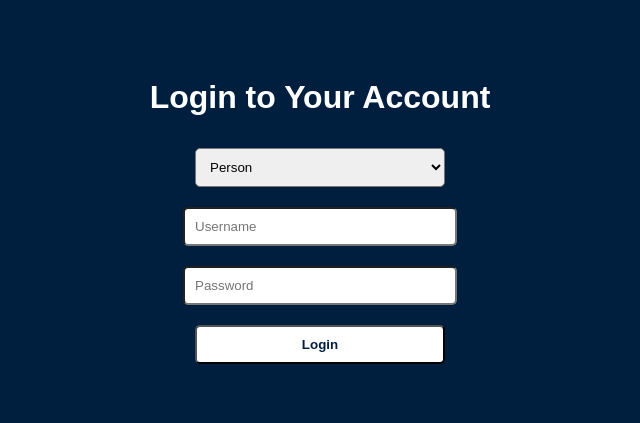
After one commit to wdctelecoms/my_software_company, a Flask app: page /login in a window 1280 px wide. The commit adds this page. Shown: the top 423 px of the page, without its empty margins (320-960 px from the left). Run offline with Flask 3, Linux system fonts and the light colour scheme.

Commit message:
Add login system for person and company

```diff
--- a/app.py
+++ b/app.py
@@ -1,9 +1,17 @@
+from flask import Flask, render_template, request, redirect, session, url_for
 from flask import Flask, render_template, jsonify, request
 import time, json, subprocess, os
 
 app = Flask(__name__)
 
+app.secret_key = 'wdcwamulumbiabifostaer1234danibri'
+
 IP_LOG_FILE = "data/ip_logs.json"
+
+USERS = {
+    "person": {"username": "person1", "password": "pass123"},
+    "company": {"username": "company1", "password": "pass456"}
+}
 
 @app.route('/')
 def home():
@@ -11,6 +19,8 @@ def home():
 
 @app.route('/dashboard')
 def dashboard():
+    if not session.get('logged_in'):
+        return redirect(url_for('login'))
     return render_template("dashboard.html")
 
 @app.route('/system-stats')
@@ -60,5 +70,25 @@ def get_ips():
     with open(IP_LOG_FILE, "r") as f:
         return jsonify(json.load(f))
 
+@app.route('/login', methods=['GET', 'POST'])
+def login():
+    error = None
+    if request.method == 'POST':
+        user_type = request.form['user_type']
+        username = request.form['username']
+        password = request.form['password']
+
+        if user_type in USERS:
+            if USERS[user_type]["username"] == username and USERS[user_type]["password"] == password:
+                session['logged_in'] = True
+                session['user_type'] = user_type
+                return redirect(url_for('dashboard'))
+            else:
+                error = "Invalid username or password"
+        else:
+            error = "Invalid user type"
+
+    return render_template('login.html', error=error)
+
 if __name__ == '__main__':
     app.run(debug=True, port=5000)
--- a/templates/index.html
+++ b/templates/index.html
@@ -35,7 +35,7 @@
     <h1>Welcome to My Software Company 🚀</h1>
     <p>Your Mobile-Powered Cybersecurity System</p>
 
-    <a href="/dashboard" class="btn">Enter System Dashboard</a>
+    <a href="/login" class="btn">Login</a>
     <a href="/about" class="btn">About the System</a>
 </body>
 </html>
--- /dev/null
+++ b/templates/login.html
@@ -0,0 +1,41 @@
+<!DOCTYPE html>
+<html>
+<head>
+    <title>Login | My Software Company</title>
+    <style>
+        body {
+            background: #001f3f;
+            color: white;
+            font-family: sans-serif;
+            text-align: center;
+            padding: 50px;
+        }
+        input, select, button {
+            padding: 10px;
+            margin: 10px;
+            width: 250px;
+            border-radius: 5px;
+        }
+        button {
+            background: white;
+            color: #001f3f;
+            font-weight: bold;
+        }
+    </style>
+</head>
+<body>
+    <h1>Login to Your Account</h1>
+    {% if error %}
+        <p style="color: red;">{{ error }}</p>
+    {% endif %}
+    <form method="post">
+        <select name="user_type">
+            <option value="person">Person</option>
+            <option value="company">Company</option>
+        </select><br>
+        <input type="text" name="username" placeholder="Username" required><br>
+        <input type="password" name="password" placeholder="Password" required><br>
+        <button type="submit">Login</button>
+    </form>
+</body>
+</html>
```
